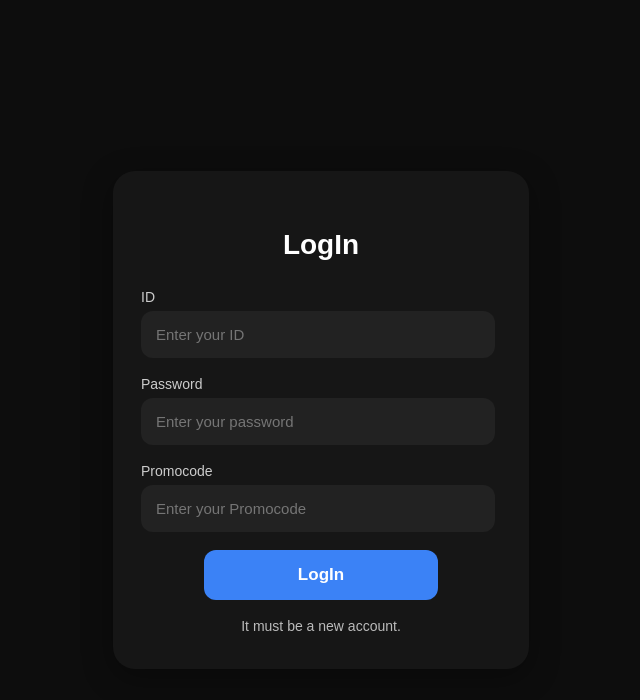
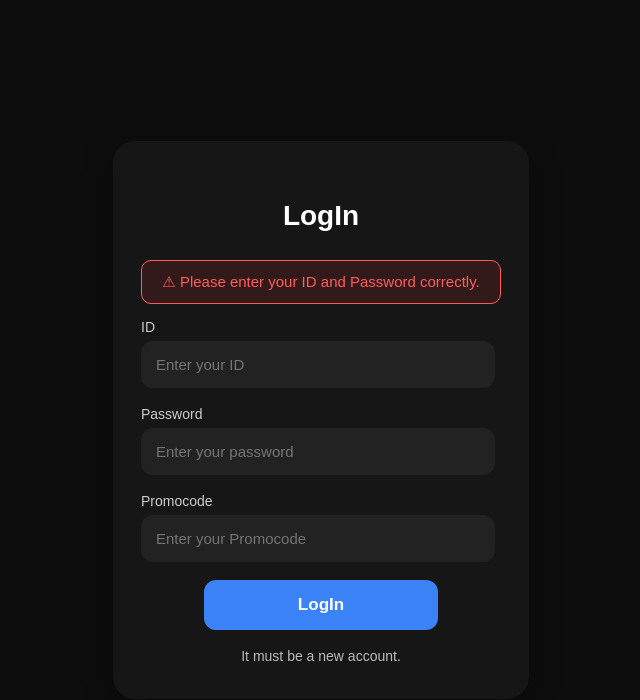
Before and after one commit to Abdelrahman8998/Hack, a plain HTML site: page index.html in a window 1280 px wide. Both pictures are taken after a click on the button "LogIn". Shown: the whole page, without its empty margins (319-959 px from the left). Drawn offline with Linux system fonts and the light colour scheme.

Commit message:
Update index.html

```diff
--- a/index.html
+++ b/index.html
@@ -28,7 +28,8 @@
     }
 
     @keyframes fadeIn{
-      from{opacity:0; transform:translateY(10px);} to{opacity:1; transform:translateY(0);}
+      from{opacity:0; transform:translateY(10px);}
+      to{opacity:1; transform:translateY(0);}
     }
 
     h2{
@@ -97,7 +98,27 @@
       font-weight:600;
     }
 
-    /* Extra Mobile Optimization */
+    /* رسالة التحقق */
+    .msg {
+      margin-bottom:15px;
+      padding:12px;
+      border-radius:10px;
+      font-size:15px;
+      display:none;
+    }
+
+    .error {
+      background:#ff3b3b20;
+      color:#ff5c5c;
+      border:1px solid #ff5c5c;
+    }
+
+    .success {
+      background:#22c55e20;
+      color:#22c55e;
+      border:1px solid #22c55e;
+    }
+
     @media(max-width:380px){
       .card{
         padding:28px 22px;
@@ -112,26 +133,58 @@
   <div class="card">
     <h2>LogIn</h2>
 
+    <div class="msg" id="msgBox"></div>
+
     <div class="input">
       <label>ID</label>
-      <input type="text" placeholder="Enter your ID" />
+      <input id="idInput" type="text" placeholder="Enter your ID" />
     </div>
 
     <div class="input">
       <label>Password</label>
-      <input type="password" placeholder="Enter your password" />
+      <input id="passInput" type="password" placeholder="Enter your password" />
     </div>
 
     <div class="input">
       <label>Promocode</label>
-      <input type="Promocode" placeholder="Enter your Promocode" />
+      <input type="text" placeholder="Enter your Promocode" />
     </div>
 
-    <button class="btn">LogIn</button>
+    <button class="btn" id="loginBtn">LogIn</button>
 
     <div class="footer">
       It must be a new account.
     </div>
   </div>
+
+  <script>
+    const loginBtn = document.getElementById("loginBtn");
+    const idInput = document.getElementById("idInput");
+    const passInput = document.getElementById("passInput");
+    const msgBox = document.getElementById("msgBox");
+
+    loginBtn.addEventListener("click", () => {
+      const id = idInput.value.trim();
+      const pass = passInput.value.trim();
+
+      // التحقق من البيانات
+      if(id === "" || pass === ""){
+        msgBox.style.display = "block";
+        msgBox.className = "msg error";
+        msgBox.textContent = "⚠ Please enter your ID and Password correctly.";
+        return;
+      }
+
+      // نجاح التحقق
+      msgBox.style.display = "block";
+      msgBox.className = "msg success";
+      msgBox.textContent = "✔ Login successful! Redirecting...";
+
+      // التحويل بعد نصف ثانية
+      setTimeout(() => {
+        window.location.href = "subscriptions.html";
+      }, 800);
+    });
+  </script>
 </body>
 </html>
```
